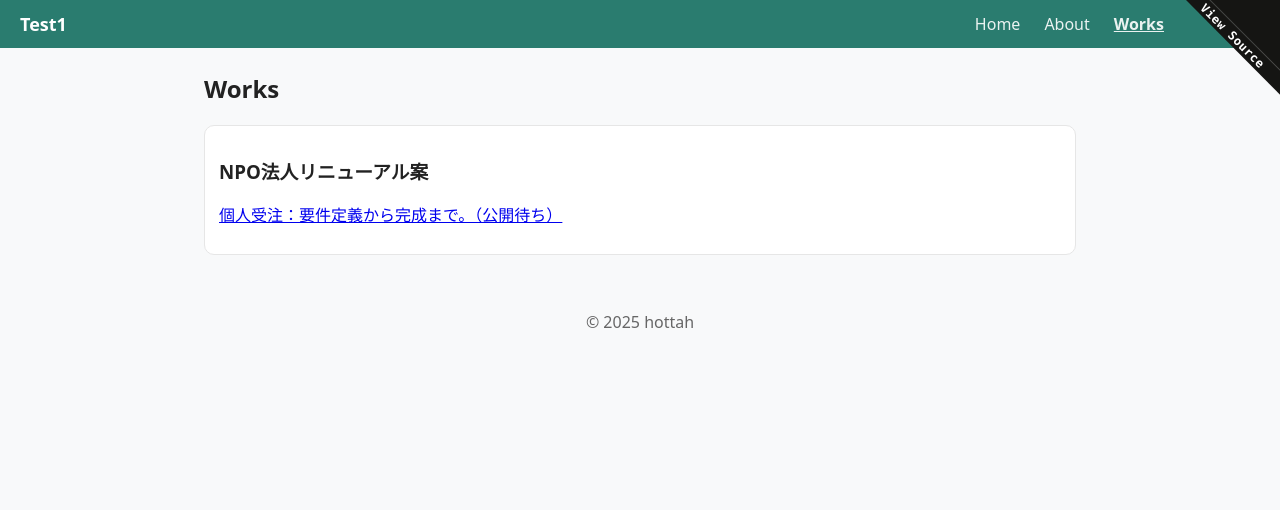
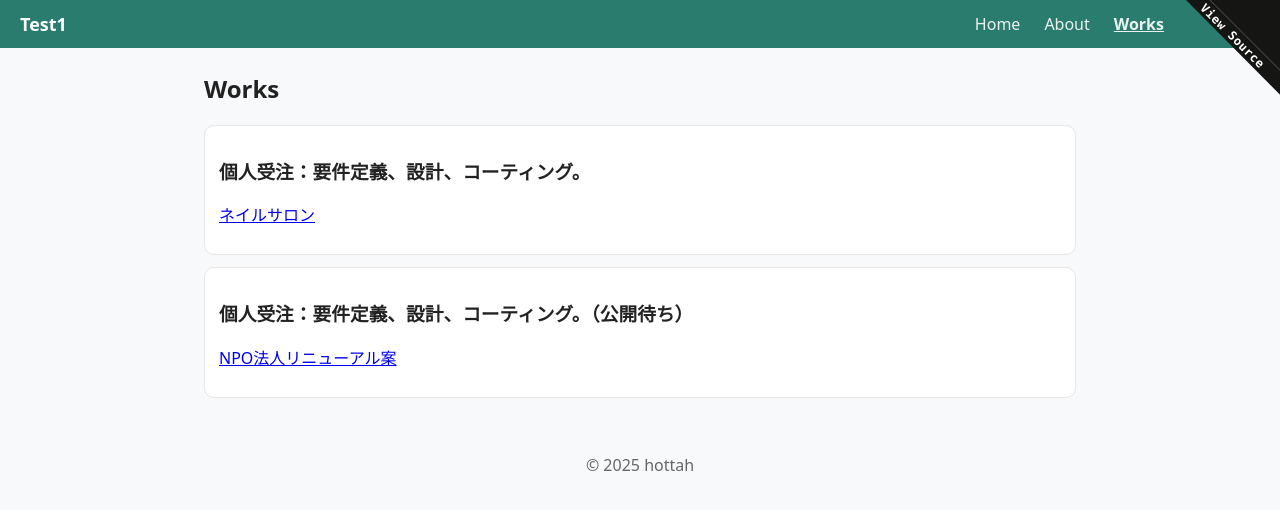
Before and after one commit to hottah/test1, a React (Create React App) app: page /works in a window 1280 px wide. Shown: the top 510 px of the page. Built offline with nearby package versions, Linux system fonts and the light colour scheme.

Commit message:
事例１件を差し替え

```diff
--- a/package.json
+++ b/package.json
@@ -2,7 +2,7 @@
   "name": "test1",
   "version": "0.1.0",
   "private": true,
-  "homepage":"https://hottah.github.io/test1",
+  "homepage": "https://hottah.github.io/test1",
   "dependencies": {
     "@testing-library/dom": "^10.4.1",
     "@testing-library/jest-dom": "^6.9.1",
--- a/src/pages/works.js
+++ b/src/pages/works.js
@@ -1,8 +1,8 @@
 import React from 'react';
 
 const works = [
-/*  { title: 'ブランドサイト', url: 'https://hanaemu.co.jp', desc: 'デザインディレクターより受注：Figma構築案件。' },*/
-  { title: 'NPO法人リニューアル案', url: 'https://npo-tagayasu.o.oo7.jp/_next/',  desc: '個人受注：要件定義から完成まで。（公開待ち）' },
+  { title: '個人受注：要件定義、設計、コーティング。', url: 'https://nailsalon-garnet.com', desc: 'ネイルサロン' },
+  { title: '個人受注：要件定義、設計、コーティング。（公開待ち）', url: 'https://npo-tagayasu.o.oo7.jp/_next/',  desc: 'NPO法人リニューアル案' },
 ];
 
 export default function Works() {
```
